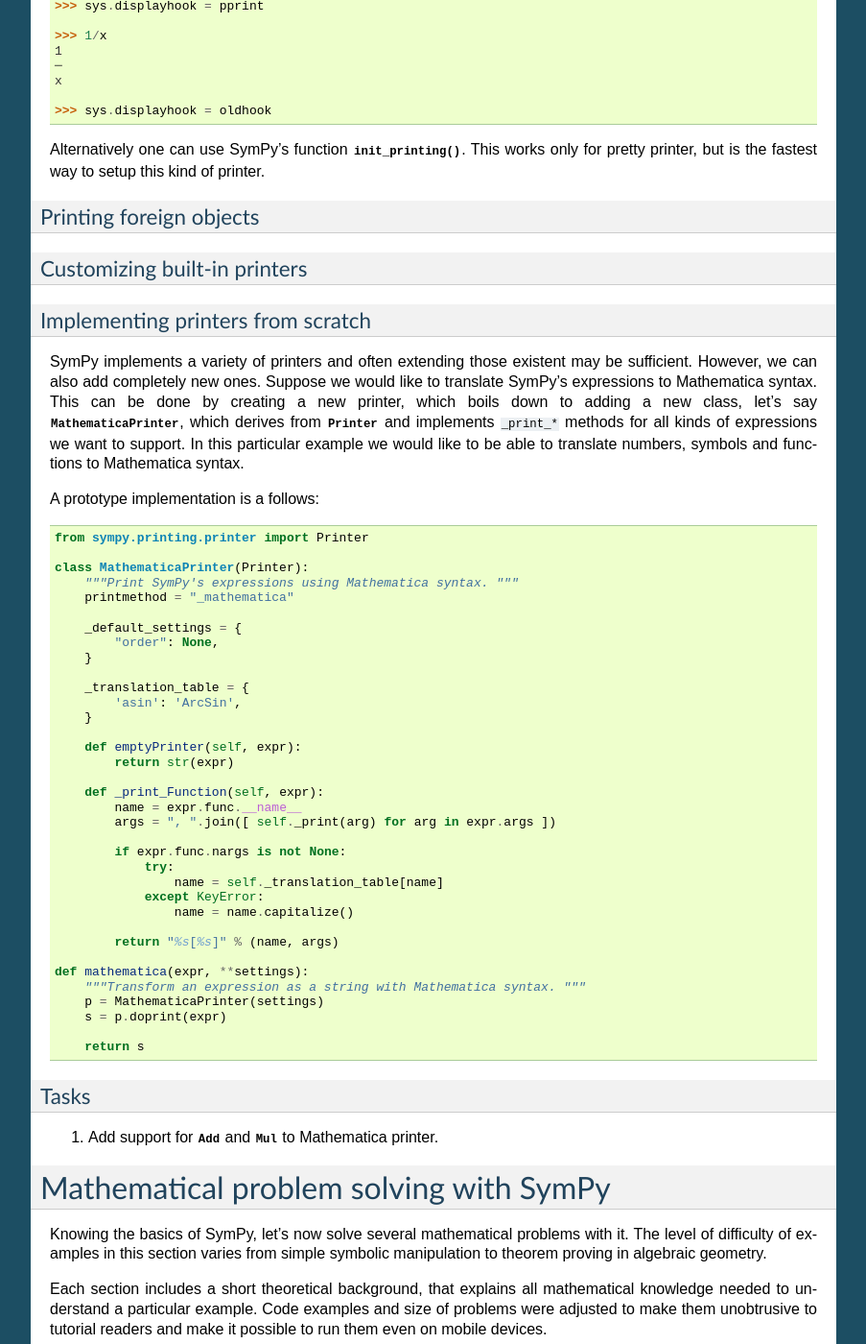
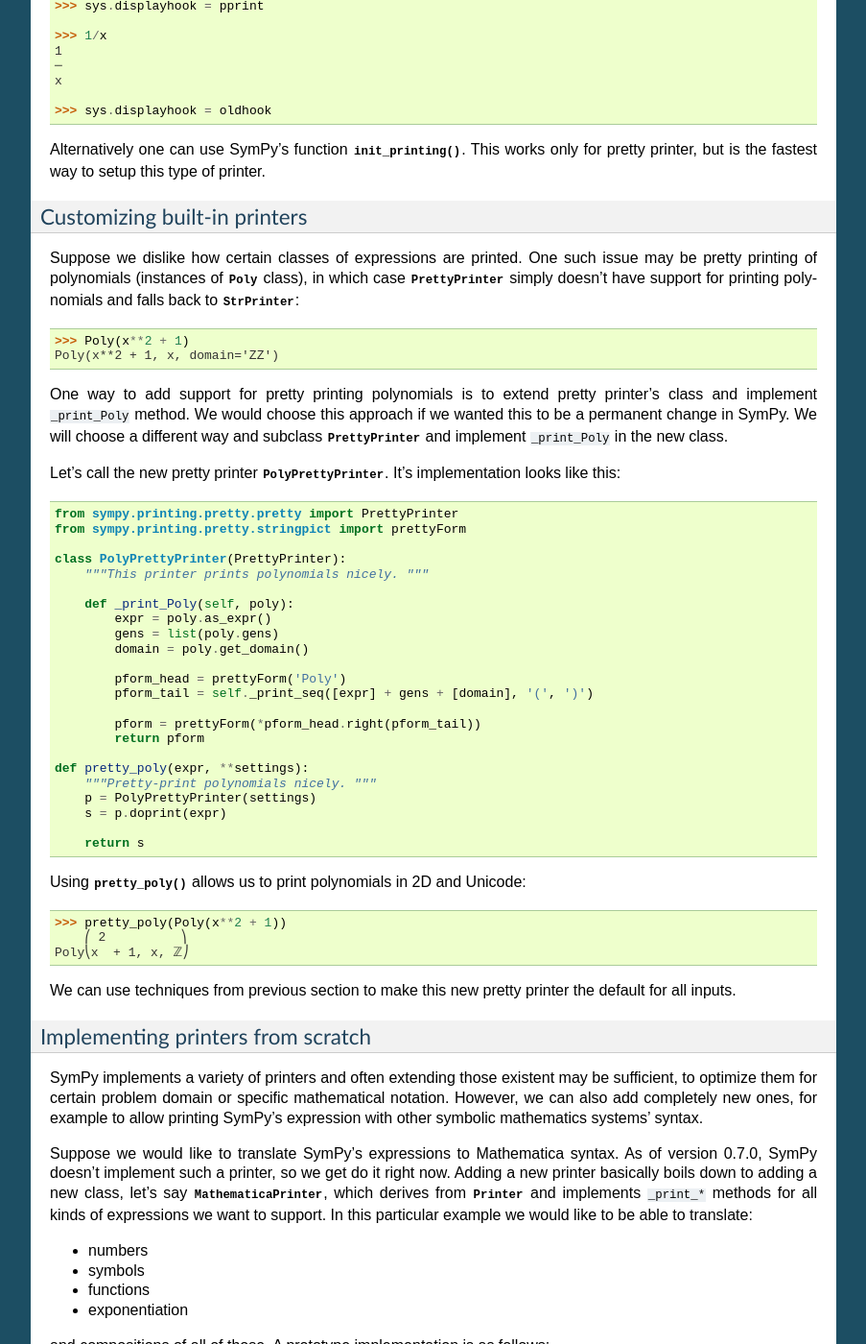
Before and after one commit to sympy/scipy-2016-tutorial, a Sphinx documentation site: the page built from source/tutorial.rst, in a window 1280 px wide and 1400 px high, scrolled down 11379 px. Shown: the whole window at 96% size, without its empty margins (198-1101 px from the left). Built offline with Sphinx 7.4.7, drawn with Linux system fonts in a browser that asks for light colours; some of the changed text lies outside the part shown.

Commit message:
Improved section related to printing

```diff
--- /dev/null
+++ b/source/python/mathematica.py
@@ -0,0 +1,53 @@
+from sympy.printing.printer import Printer
+from sympy.printing.precedence import precedence
+
+class MathematicaPrinter(Printer):
+    """Print SymPy's expressions using Mathematica syntax. """
+    printmethod = "_mathematica"
+
+    _default_settings = {
+        "order": None,
+    }
+
+    _translation_table = {
+        'asin': 'ArcSin',
+    }
+
+    def parenthesize(self, item, level):
+        printed = self._print(item)
+
+        if precedence(item) <= level:
+            return "(%s)" % printed
+        else:
+            return printed
+
+    def emptyPrinter(self, expr):
+        return str(expr)
+
+    def _print_Pow(self, expr):
+        prec = precedence(expr)
+
+        if expr.exp == -1:
+            return '1/%s' % (self.parenthesize(expr.base, prec))
+        else:
+            return '%s^%s' % (self.parenthesize(expr.base, prec),
+                              self.parenthesize(expr.exp, prec))
+
+    def _print_Function(self, expr):
+        name = expr.func.__name__
+        args = ", ".join([ self._print(arg) for arg in expr.args ])
+
+        if expr.func.nargs is not None:
+            try:
+                name = self._translation_table[name]
+            except KeyError:
+                name = name.capitalize()
+
+        return "%s[%s]" % (name, args)
+
+def mathematica(expr, **settings):
+    """Transform an expression to a string with Mathematica syntax. """
+    p = MathematicaPrinter(settings)
+    s = p.doprint(expr)
+
+    return s
--- /dev/null
+++ b/source/python/pretty_poly.py
@@ -0,0 +1,23 @@
+from sympy.printing.pretty.pretty import PrettyPrinter
+from sympy.printing.pretty.stringpict import prettyForm
+
+class PolyPrettyPrinter(PrettyPrinter):
+    """This printer prints polynomials nicely. """
+
+    def _print_Poly(self, poly):
+        expr = poly.as_expr()
+        gens = list(poly.gens)
+        domain = poly.get_domain()
+
+        pform_head = prettyForm('Poly')
+        pform_tail = self._print_seq([expr] + gens + [domain], '(', ')')
+
+        pform = prettyForm(*pform_head.right(pform_tail))
+        return pform
+
+def pretty_poly(expr, **settings):
+    """Pretty-print polynomials nicely. """
+    p = PolyPrettyPrinter(settings)
+    s = p.doprint(expr)
+
+    return s
--- a/source/tutorial.rst
+++ b/source/tutorial.rst
@@ -665,7 +665,7 @@ MathML printing
 Printing with Pyglet
 ~~~~~~~~~~~~~~~~~~~~
 
-Issue::
+This allows for printing expressions in a separate GUI window. Issue::
 
     >>> preview(x**2 + Integral(x**2, x) + 1/x)
 
@@ -697,69 +697,140 @@ is to modify ``sys.displayhook``::
     >>> sys.displayhook = oldhook
 
 Alternatively one can use SymPy's function :func:`init_printing`. This works
-only for pretty printer, but is the fastest way to setup this kind of printer.
-
-Printing foreign objects
-------------------------
+only for pretty printer, but is the fastest way to setup this type of printer.
 
 Customizing built-in printers
 -----------------------------
 
+Suppose we dislike how certain classes of expressions are printed. One such
+issue may be pretty printing of polynomials (instances of :class:`Poly` class),
+in which case :class:`PrettyPrinter` simply doesn't have support for printing
+polynomials and falls back to :class:`StrPrinter`::
+
+    >>> Poly(x**2 + 1)
+    Poly(x**2 + 1, x, domain='ZZ')
+
+One way to add support for pretty printing polynomials is to extend pretty
+printer's class and implement ``_print_Poly`` method. We would choose this
+approach if we wanted this to be a permanent change in SymPy. We will choose
+a different way and subclass :class:`PrettyPrinter` and implement ``_print_Poly``
+in the new class.
+
+Let's call the new pretty printer :class:`PolyPrettyPrinter`. It's implementation
+looks like this:
+
+.. literalinclude:: python/pretty_poly.py
+
+Using :func:`pretty_poly` allows us to print polynomials in 2D and Unicode::
+
+    >>> pretty_poly(Poly(x**2 + 1))
+        ⎛ 2          ⎞
+    Poly⎝x  + 1, x, ℤ⎠
+
+We can use techniques from previous section to make this new pretty printer
+the default for all inputs.
+
 Implementing printers from scratch
 ----------------------------------
 
 SymPy implements a variety of printers and often extending those existent
-may be sufficient. However, we can also add completely new ones. Suppose
-we would like to translate SymPy's expressions to Mathematica syntax.
-This can be done by creating a new printer, which boils down to adding
-a new class, let's say :class:`MathematicaPrinter`, which derives from
-:class:`Printer` and implements ``_print_*`` methods for all kinds of
-expressions we want to support. In this particular example we would like
-to be able to translate numbers, symbols and functions to Mathematica
-syntax.
-
-A prototype implementation is a follows::
-
-    from sympy.printing.printer import Printer
-
-    class MathematicaPrinter(Printer):
-        """Print SymPy's expressions using Mathematica syntax. """
-        printmethod = "_mathematica"
-
-        _default_settings = {
-            "order": None,
-        }
-
-        _translation_table = {
-            'asin': 'ArcSin',
-        }
-
-        def emptyPrinter(self, expr):
-            return str(expr)
-
-        def _print_Function(self, expr):
-            name = expr.func.__name__
-            args = ", ".join([ self._print(arg) for arg in expr.args ])
-
-            if expr.func.nargs is not None:
-                try:
-                    name = self._translation_table[name]
-                except KeyError:
-                    name = name.capitalize()
-
-            return "%s[%s]" % (name, args)
-
-    def mathematica(expr, **settings):
-        """Transform an expression as a string with Mathematica syntax. """
-        p = MathematicaPrinter(settings)
-        s = p.doprint(expr)
-
-        return s
+may be sufficient, to optimize them for certain problem domain or specific
+mathematical notation. However, we can also add completely new ones, for
+example to allow printing SymPy's expression with other symbolic mathematics
+systems' syntax.
+
+Suppose we would like to translate SymPy's expressions to Mathematica syntax.
+As of version 0.7.0, SymPy doesn't implement such a printer, so we get do it
+right now. Adding a new printer basically boils down to adding a new class,
+let's say :class:`MathematicaPrinter`, which derives from :class:`Printer`
+and implements ``_print_*`` methods for all kinds of expressions we want to
+support. In this particular example we would like to be able to translate:
+
+* numbers
+* symbols
+* functions
+* exponentiation
+
+and compositions of all of those. A prototype implementation is as follows:
+
+.. literalinclude:: python/mathematica.py
+
+Before we explain this code, let's see what it can do::
+
+    >>> mathematica(S(1)/2)
+    1/2
+    >>> mathematica(x)
+    x
+
+    >>> mathematica(x**2)
+    x^2
+
+    >>> mathematica(f(x))
+    f[x]
+    >>> mathematica(sin(x))
+    Sin[x]
+    >>> mathematica(asin(x))
+    ArcSin[x]
+
+    >>> mathematica(sin(x**2))
+    Sin[x^2]
+    >>> mathematica(sin(x**(S(1)/2)))
+    Sin[x^(1/2)]
+
+However, as we didn't include support for :class:`Add`, this doesn't work::
+
+    >>> mathematica(x**2 + 1)
+    x**2 + 1
+
+and very many other classes of expressions are printed improperly. If we
+need support for a particular class, we have to add another ``_print_*``
+method to :class:`MathematicaPrinter``. For example, to make the above
+example work, we have to implement ``_print_Add``.
+
+Code generation
+---------------
+
+Besides printing of mathematical expressions, SymPy also implements Fortran
+and C code generation. The simplest way to proceed is to use :func:`codegen`
+which takes a tuple consisting of function name and an expression, or a list
+of tuples of this kind, language in which it will generate code (``C`` for
+C programming language and ``F95`` for Fortran, and file name::
+
+    >>> print codegen(("chebyshevt_20", chebyshevt(20, x)), "F95", "file")[0][1]
+    !******************************************************************************
+    !*                      Code generated with sympy 0.7.0                       *
+    !*                                                                            *
+    !*              See http://www.sympy.org/ for more information.               *
+    !*                                                                            *
+    !*                       This file is part of 'project'                       *
+    !******************************************************************************
+
+    REAL*8 function chebyshevt_20(x)
+    implicit none
+    REAL*8, intent(in) :: x
+
+    chebyshevt_20 = 524288*x**20 - 2621440*x**18 + 5570560*x**16 - 6553600*x &
+          **14 + 4659200*x**12 - 2050048*x**10 + 549120*x**8 - 84480*x**6 + &
+          6600*x**4 - 200*x**2 + 1
+
+    end function
+
+In this example we generated Fortran code for function ``chebyshevt_20`` which
+allows use to evaluate Chebyshev polynomial of first kind of degree 20. Almost
+the same way one can generate C code for this expression.
 
 Tasks
 -----
 
-1. Add support for :class:`Add` and :class:`Mul` to Mathematica printer.
+1. Make Mathematica printer correctly print `\pi`.
+2. Add support for :class:`Add` and :class:`Mul` to Mathematica printer. In
+   the case of products, allow both explicit and implied multiplication, and
+   allow users to choose desired behavior by parametrization of Mathematica
+   printer.
+3. Generate C code for ``chebyshevt(20, x)``.
+4. Make SymPy generate one file of Fortran or/and C code that contains
+   definitions of functions that would allow us to evaluate each of the
+   first ten Chebyshev polynomials of the first kind.
 
 =======================================
 Mathematical problem solving with SymPy
```
